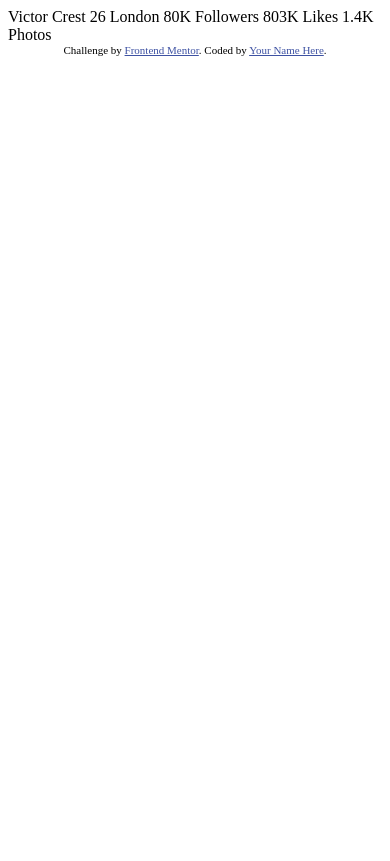
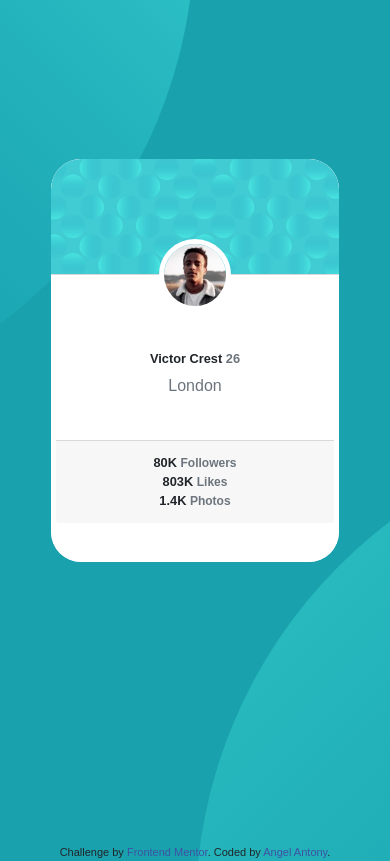
Before and after one commit to angelantonyc/profile-card, a plain HTML site: page index.html in a window 390 px wide. Drawn offline with nearby package versions, Linux system fonts and the light colour scheme.

Commit message:
completed the challenge

```diff
--- a/index.html
+++ b/index.html
@@ -1,35 +1,76 @@
 <!DOCTYPE html>
 <html lang="en">
   <head>
-  <meta charset="UTF-8">
-  <meta name="viewport" content="width=device-width, initial-scale=1.0"> <!-- displays site properly based on user's device -->
+    <meta charset="UTF-8" />
+    <meta name="viewport" content="width=device-width, initial-scale=1.0" />
+    <!-- displays site properly based on user's device -->
 
-  <link rel="icon" type="image/png" sizes="32x32" href="./images/favicon-32x32.png">
-
+    <link
+      rel="icon"
+      type="image/png"
+      sizes="32x32"
+      href="./images/favicon-32x32.png"
+    />
+    <link
+      rel="stylesheet"
+      href="https://cdn.jsdelivr.net/npm/bootstrap@4.5.3/dist/css/bootstrap.min.css"
+      integrity="sha384-TX8t27EcRE3e/ihU7zmQxVncDAy5uIKz4rEkgIXeMed4M0jlfIDPvg6uqKI2xXr2"
+      crossorigin="anonymous"
+    />
+    <link rel="stylesheet" href="./styles.css" />
     <title>Frontend Mentor | Profile card component</title>
 
     <!-- Feel free to remove these styles or customise in your own stylesheet 👍 -->
     <style>
-    .attribution { font-size: 11px; text-align: center; }
-    .attribution a { color: hsl(228, 45%, 44%); }
+      .attribution {
+        font-size: 11px;
+        text-align: center;
+      }
+      .attribution a {
+        color: hsl(228, 45%, 44%);
+      }
     </style>
   </head>
   <body>
-  Victor Crest
-  26
-  London
+    <section>
+      <div class="container blueC">
+        <div class="card cardClass">
+          <div class="card-header" id="cardTop">
+            <div class="cardPattern">
+              <img src="images/bg-pattern-card.svg" alt="" />
+            </div>
 
-  80K
-  Followers
+            <div class="imageVictor">
+              <img src="./images/image-victor.jpg" alt="..." />
+            </div>
+          </div>
 
-  803K
-  Likes
+          <div class="card-body" id="cardBottom">
+            <div class="card-title name pt-3">
+              Victor Crest <span class="text-muted">26</span>
+              <h6 class="card-subtitle mt-2 mb-2 text-muted">London</h6>
+            </div>
+            <div class="card-footer row">
+              <div class="col-lg-4 desc">
+                80K <span class="subDesc text-muted">Followers</span>
+              </div>
+              <div class="col-lg-4 desc">
+                803K <span class="subDesc text-muted">Likes</span>
+              </div>
+              <div class="col-lg-4 desc">
+                1.4K <span class="subDesc text-muted">Photos</span>
+              </div>
+            </div>
+          </div>
+        </div>
+      </div>
+    </section>
 
-  1.4K
-  Photos
     <div class="attribution">
-    Challenge by <a href="https://www.frontendmentor.io?ref=challenge" target="_blank">Frontend Mentor</a>.
-    Coded by <a href="#">Your Name Here</a>.
+      Challenge by
+      <a href="https://www.frontendmentor.io?ref=challenge" target="_blank"
+        >Frontend Mentor</a
+      >. Coded by <a href="#">Angel Antony</a>.
     </div>
   </body>
 </html>
--- /dev/null
+++ b/styles.css
@@ -0,0 +1,129 @@
+body {
+  margin: auto;
+  text-align: center;
+  background-color: hsl(185, 75%, 39%);
+  font-family: "Kumbh Sans", sans-serif;
+  font-size: 18px;
+  background-image: url(images/bg-pattern-bottom.svg),
+    url(images/bg-pattern-top.svg);
+  background-position: left 50vw top 50vh, right 50vw bottom 50vh;
+  background-repeat: no-repeat;
+  height: 100vh;
+}
+.blueC {
+  height: 100vh;
+  width: 100%;
+  padding-top: 10%;
+  overflow: hidden;
+}
+
+.cardPattern {
+  flex-basis: 40%;
+  width: 100%;
+  height: 25%;
+}
+.cardPattern img {
+  width: 100%;
+  height: 100%;
+  border-top-left-radius: 30px;
+  border-top-right-radius: 30px;
+}
+.imageVictor {
+  flex-basis: 40%;
+  width: 100%;
+  background-color: white;
+  display: flex;
+  flex-direction: column;
+  align-items: center;
+  justify-content: center;
+  position: relative;
+}
+.imageVictor img {
+  width: 30%;
+  display: block;
+  border-radius: 50%;
+  border: 5px solid white;
+  position: absolute;
+  top: -35px;
+}
+
+.cardClass {
+  margin: 120px auto;
+  width: 30%;
+  border-radius: 30px;
+  border: 0px;
+  overflow: hidden;
+}
+#cardTop {
+  padding: 0;
+}
+#cardBottom {
+  background-color: rgb(255, 255, 255);
+  border-radius: 30px;
+  padding-top: 20%;
+}
+
+.name {
+  font-weight: bolder;
+}
+.desc {
+  font-weight: bolder;
+  padding-right: 10px;
+  padding-left: 10px;
+}
+.subDesc {
+  font-size: 12px;
+}
+
+@media only screen and (max-width: 1000px) {
+
+  body {
+    font-size: 0.8rem;
+  }
+  .imageVictor img {
+    width: 40%;
+  }
+  .name {
+    text-align: center;
+    margin-bottom: 2.8rem;
+
+  }
+}
+
+@media only screen and (max-width: 700px) {
+  .card {
+    width: 80%;
+    height: 70%;
+  }
+  .imageVictor img {
+    width: 20%;
+  }
+  .cardPattern{
+     height: 100%;
+  }
+}
+
+@media only screen and (max-width: 500px) {
+  .imageVictor img {
+    width: 25%;
+  }
+  .card {
+    width: 80%;
+    height: 50%;
+  }
+}
+
+@media only screen and (max-width: 375px) {
+  .imageVictor img {
+    width: 30%;
+  }
+  .name {
+    text-align: center;
+    margin-bottom: 1.8rem;
+
+  }
+  .card {
+    width: 80%;
+    height: 60%;
+  }
+}
```
Also changed, not shown: images/screenshot.png (added), 2 other files. Lines whose indentation alone changed are shown as unchanged.
